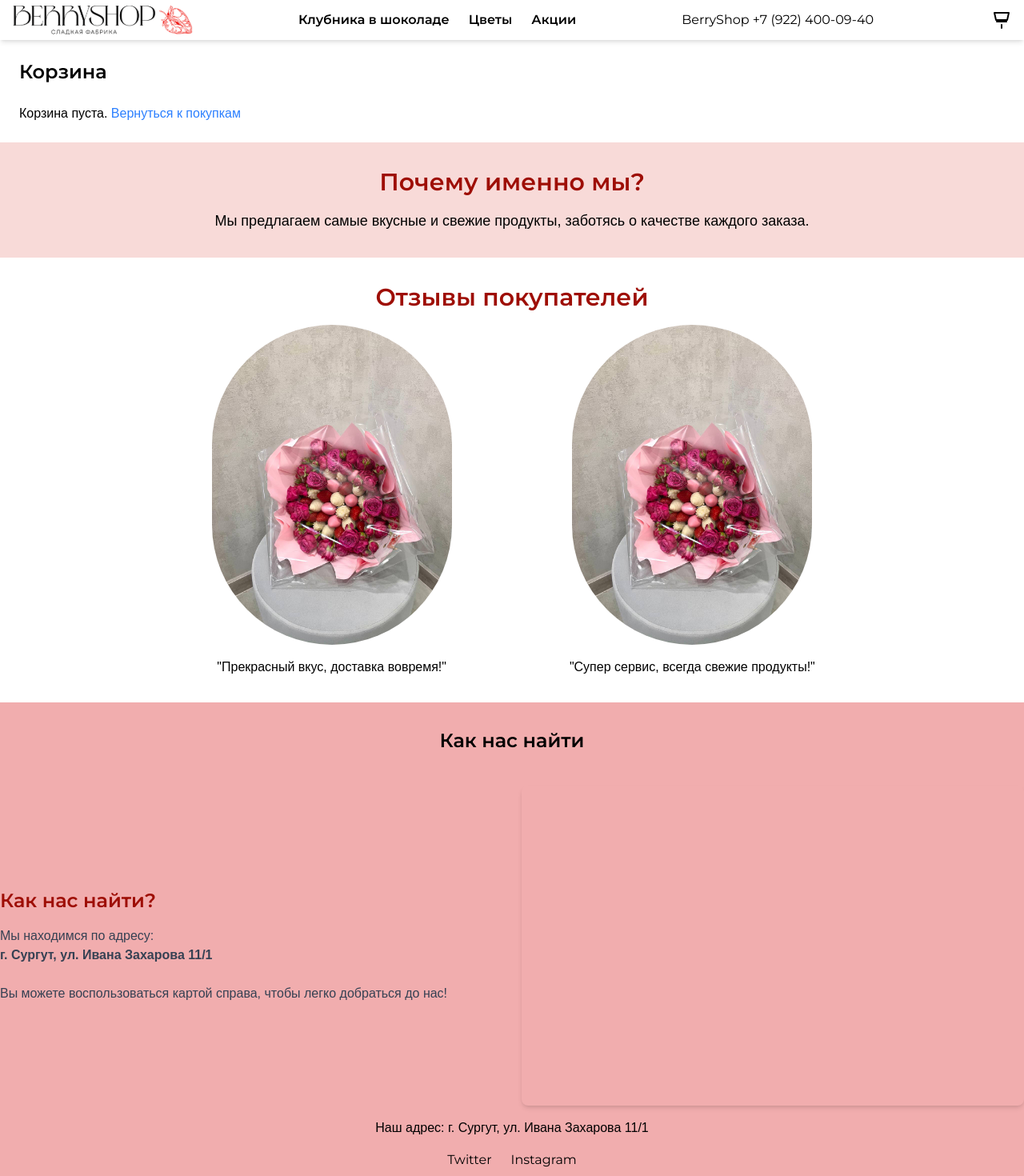
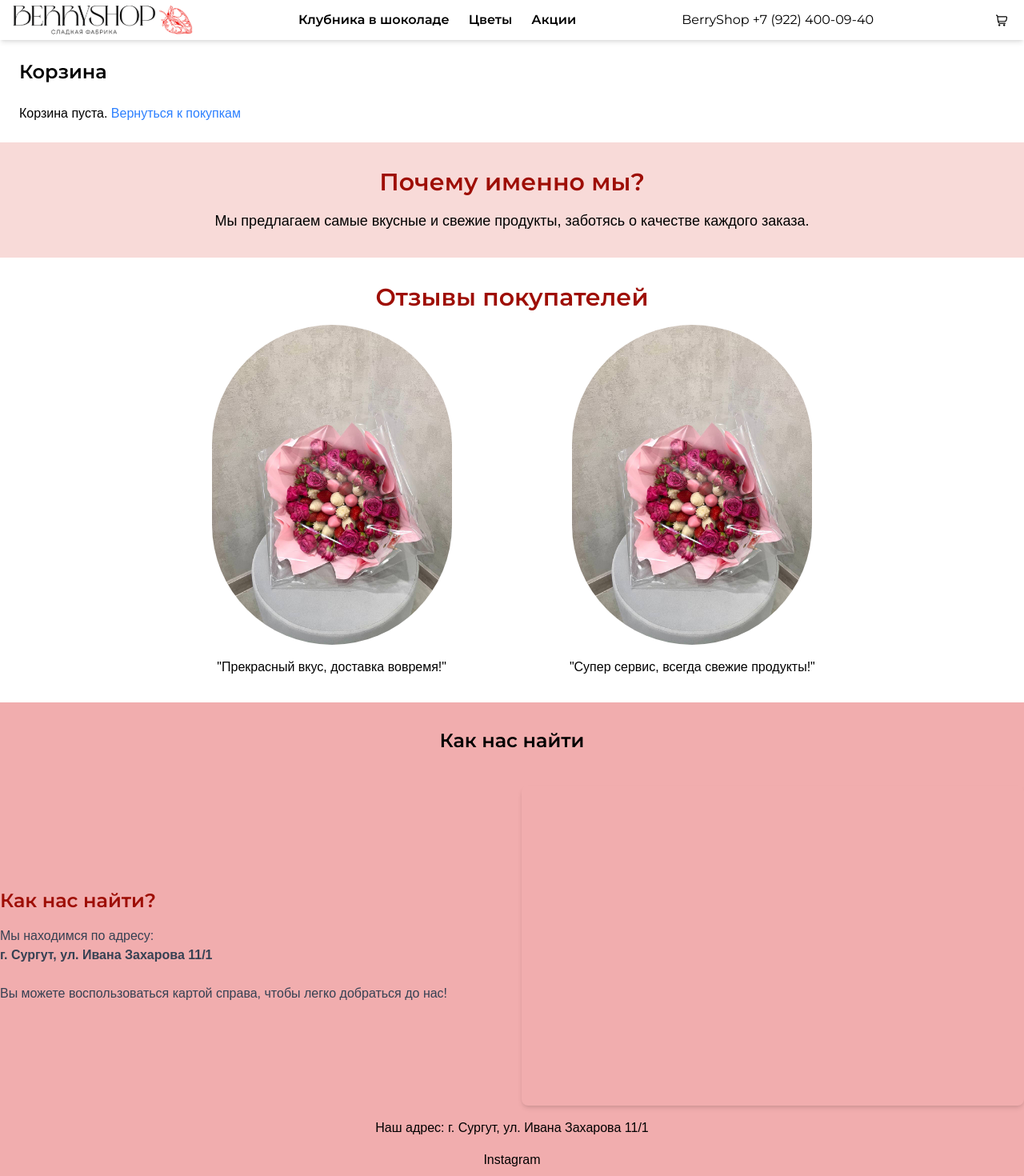
Before and after one commit to xPROGAx/BerryShop-build, a Next.js app: page /cart in a window 1280 px wide. Shown: the top 1470 px of the page at 80% size. Built offline with nearby package versions, Linux system fonts and the light colour scheme; a web font is replaced by a local one.

Commit message:
flowers page fix, cartIcon, -twitter link

```diff
--- a/src/app/cart/page.js
+++ b/src/app/cart/page.js
@@ -228,7 +228,7 @@ const CartPage = () => {
                 key={`${product.id}-${product.selectedOption}-${index}`}
                 className="flex justify-between items-center py-4 border-b"
               >
-                <div className="flex items-center">
+                <div className="flex items-center flex-wrap">
                   <Image
                     src={product.image}
                     alt={product.name}
@@ -236,13 +236,14 @@ const CartPage = () => {
                     height={250}
                     className="object-cover mx-auto rounded-md"
                   />
+                </div>
+                <div className="flex flex-wrap items-center gap-2 ml-5">
                   <div className='ml-5'>
                     <p className="font-semibold">{product.name}</p>
                     <p className="text-sm">{product.price}</p>
                     <p className="text-sm">{product.selectedOption}</p>
                   </div>
-                </div>
-                <div className="flex items-center gap-2">
+                  <div>
                     <button
                       onClick={() => decreaseQuantity(product.id, product.selectedOption)}
                       className="px-2 py-1 bg-gray-200 rounded"
@@ -262,6 +263,8 @@ const CartPage = () => {
                     >
                       Удалить
                     </button>
+                  </div>
+
                 </div>
               </li>
             ))}
--- a/src/app/flowers/page.js
+++ b/src/app/flowers/page.js
@@ -5,13 +5,9 @@ import Marquee from "@/components/Marquee";
 
 const categories = [
   { id: "bqt_sb_fl", name: "Букеты с клубникой и цветами" },
-  { id: "bqt_sb", name: "Букеты из клубники" },
   { id: "basket", name: "Шляпные коробочки и корзинки с клубникой и цветами" },
-  { id: "set", name: "Наборы из клубники" },
-  { id: "cake", name: "Торты из клубники" },
   { id: "bqt_fl", name: "Букеты цветов" },
   { id: "combo", name: "Комбо и акции" },
-  { id: "other", name: "Шоколад и прочее" },
   { id: "limit", name: "Лимитированные предложения" },
   { id: "popular", name: "Популярное" },
 ];
--- a/src/components/DesktopMenu.js
+++ b/src/components/DesktopMenu.js
@@ -3,6 +3,7 @@ import Image from 'next/image'
 import { useCart } from '../store/cartContext'
 import { useRouter, usePathname } from 'next/navigation'
 import logo from '../../public/images/logo.svg'
+import cartIcon from '../../public/icons/cart.svg'
 
 const DesktopMenu = () => {
 
@@ -55,7 +56,14 @@ const DesktopMenu = () => {
                             onClick={goToCart}
                             className="cursor-pointer flex items-center relative"
                         >
-                            <svg
+                            <Image
+                                src={cartIcon}
+                                width={24}
+                                height={24}
+                                alt='cart'
+                                className='object-contain'
+                            />
+                            {/* <svg
                                 xmlns="http://www.w3.org/2000/svg"
                                 width="24"
                                 height="24"
@@ -70,7 +78,7 @@ const DesktopMenu = () => {
                                     strokeWidth="2"
                                     d="M3 3h18l-2 9H5l-2-9zM6 14h12m-6 4v4"
                                 />
-                            </svg>
+                            </svg> */}
                             {cart.length > 0 && (
                                 <span className="absolute -top-2 -right-2 bg-[#F1ADAE] text-black text-xs font-bold rounded-full px-2">
                                     {cart.length}
--- a/src/components/HowToFind.js
+++ b/src/components/HowToFind.js
@@ -1,4 +1,5 @@
 import YandexMap from "./YandexMap";
+import Link from "next/link";
 
 const HowToFind = () => {
     return (
@@ -10,13 +11,9 @@ const HowToFind = () => {
             Наш адрес: г. Сургут, ул. Ивана Захарова 11/1
           </p>
           <div className="flex justify-center gap-6 mt-4">
-            <a href="https://twitter.com" target="_blank" className="hover:text-[#F4BEBC]">
-                Twitter
-            </a>
-            <a href="https://instagram.com" target="_blank" className="hover:text-[#F4BEBC]">
-                Instagram
-            </a>
-            {/* Добавьте другие ссылки на соцсети по необходимости */}
+            <Link href="https://www.instagram.com/klubnika_surgut?igsh=eXJzdW9tb3ljbzRx" target="_blank" className="hover:text-[#F4BEBC]">
+              <p>Instagram</p>
+            </Link>
           </div>
         </div>
       </div>
--- a/src/components/MobileMenu.js
+++ b/src/components/MobileMenu.js
@@ -5,6 +5,7 @@ import { useRouter, usePathname } from 'next/navigation'
 import { useState } from 'react'
 import extra from '../../public/icons/extra.svg'
 import logo from '../../public/images/logo.svg'
+import cartIcon from '../../public/icons/cart.svg'
 
 const MobileMenu = () => {
     const { cart } = useCart()
@@ -73,7 +74,14 @@ const MobileMenu = () => {
                             onClick={goToCart}
                             className="cursor-pointer flex items-center relative"
                         >
-                            <svg
+                            <Image
+                                width={24}
+                                height={24}
+                                alt='cart'
+                                src={cartIcon}
+                                className='object-contain'
+                            />
+                            {/* <svg
                                 xmlns="http://www.w3.org/2000/svg"
                                 width="24"
                                 height="24"
@@ -88,7 +96,7 @@ const MobileMenu = () => {
                                     strokeWidth="2"
                                     d="M3 3h18l-2 9H5l-2-9zM6 14h12m-6 4v4"
                                 />
-                            </svg>
+                            </svg> */}
                             {cart.length > 0 && (
                                 <span className="absolute -top-2 -right-2 bg-[#F1ADAE] text-black text-xs font-bold rounded-full px-2">
                                     {cart.length}
```
Also changed, not shown: public/icons/cart.svg (added). Lines whose indentation alone changed are shown as unchanged.
